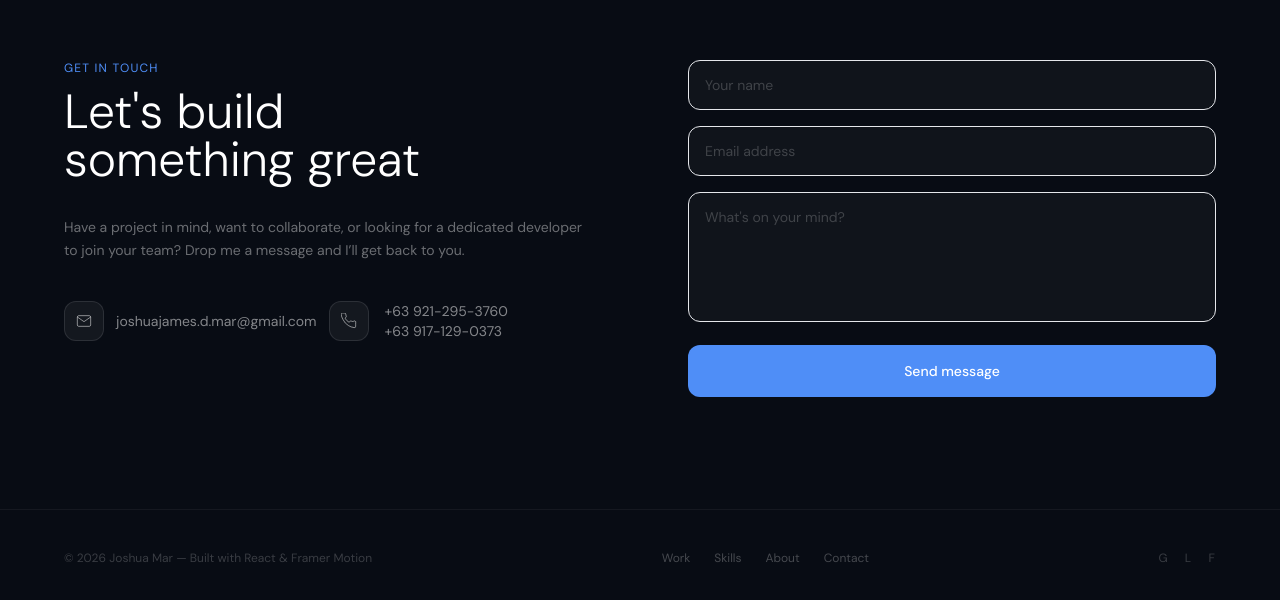
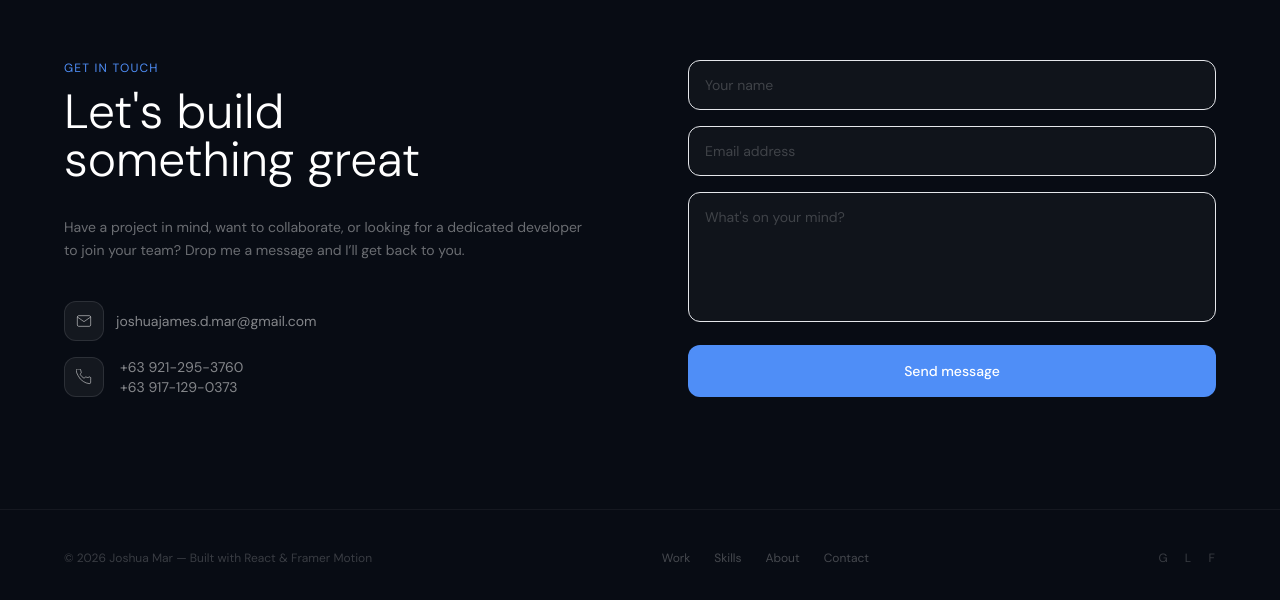
Before and after one commit to joshuajamesmar/Portfolio_Mar-Joshua-James, a React (Vite) app: page / in a window 1280 px wide. Shown: the part 3384-3984 px from the top of the page. Built offline with nearby package versions, Linux system fonts and the light colour scheme; the HTML template or start-up script is replaced by a standard one.

Commit message:
Updated contacts

```diff
--- a/src/components/sections/Contact.jsx
+++ b/src/components/sections/Contact.jsx
@@ -119,6 +119,14 @@ export default function Contact() {
                 </svg>
               </div>
               <span className="text-sm">{personal.email}</span>
+            </motion.a>
+            <motion.a
+              href={`mailto:${personal.email}`}
+              className="group flex items-center gap-3 text-black/50 dark:text-white/50 hover:text-black dark:hover:text-white transition-colors mt-4"
+              initial={{ opacity: 0 }}
+              animate={inView ? { opacity: 1 } : {}}
+              transition={{ delay: 0.35 }}
+            >
               <div className="flex items-center gap-4">
                 <div className="w-10 h-10 rounded-xl border border-black/10 dark:border-white/10 bg-black/[0.03] dark:bg-white/5 flex items-center justify-center group-hover:border-black/20 dark:group-hover:border-white/20 transition-colors">
                   <svg width="16" height="16" viewBox="0 0 24 24" fill="none" stroke="currentColor" strokeWidth="1.5">
```
